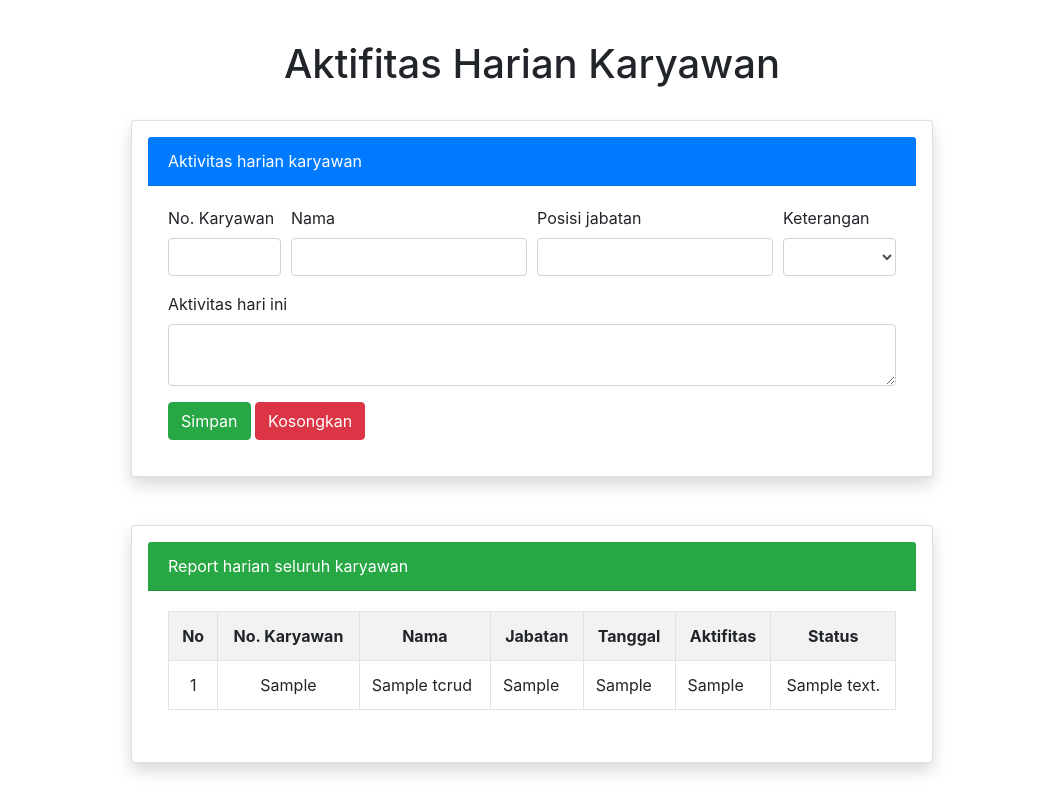
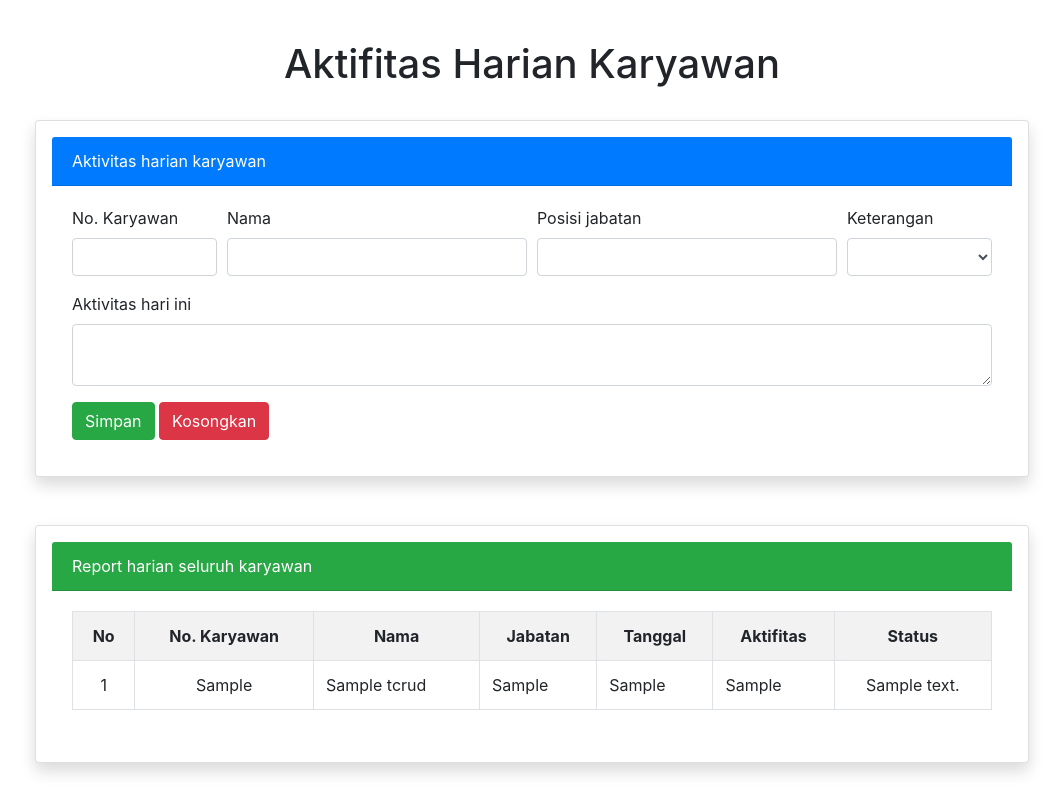
Before and after one commit to didin-nurdin/belajar-crud, a PHP site: page / in a window 1280 px wide. Shown: the whole page, without its empty margins (108-1171 px from the left). Run offline with PHP 8.4, Linux system fonts and the light colour scheme; tables that the repository leaves empty or names only in its code hold one stand-in row (values such as "Sample post").

Commit message:
merapihkan teks

```diff
--- a/style.css
+++ b/style.css
@@ -1,5 +1,5 @@
 .container {
-  width: 65%;
+  width: 80%;
 }
 
 .judul {
```
Also changed, not shown: index.php (+4 -30 lines).
